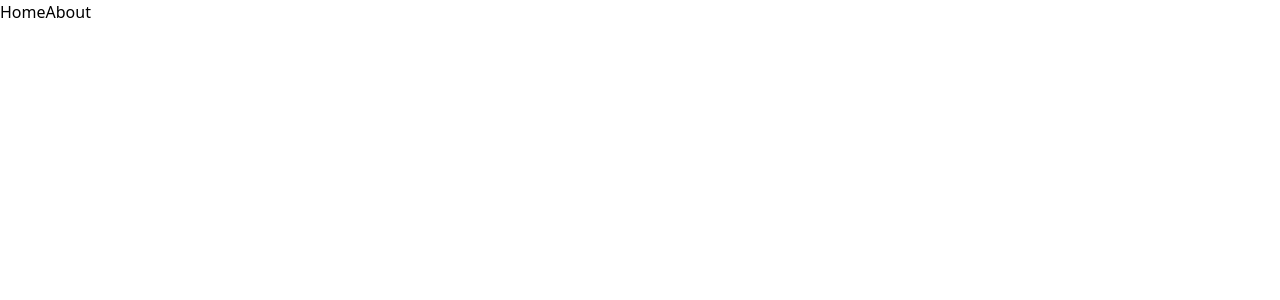
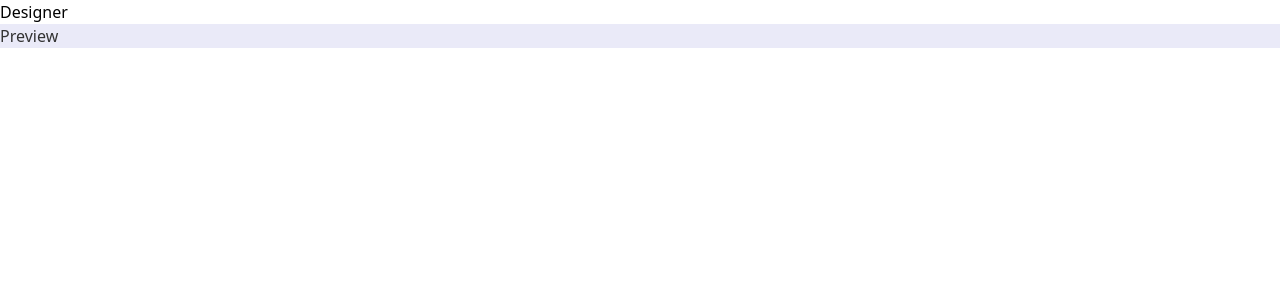
Before and after one commit to emertechie/survey-components, a Vue app: page /demo in a window 1280 px wide. Before the commit this address had no page. Shown: the top 300 px of the page. Built offline with nearby package versions, Linux system fonts and the light colour scheme; the HTML template or start-up script is replaced by a standard one.

Commit message:
Demo page skeleton

```diff
--- a/src/App.vue
+++ b/src/App.vue
@@ -1,14 +1,7 @@
-<script setup lang="ts">
-import { RouterLink, RouterView } from "vue-router";
-</script>
-
 <template>
-  <header>
-    <nav>
-      <RouterLink to="/">Home</RouterLink>
-      <RouterLink to="/about">About</RouterLink>
-    </nav>
-  </header>
-
   <RouterView />
 </template>
+
+<script setup lang="ts">
+import { RouterView } from "vue-router";
+</script>
--- /dev/null
+++ b/src/components/QuestionForm.vue
@@ -0,0 +1,3 @@
+<template>
+  <div class="rounded shadow">Question Form</div>
+</template>
--- a/src/router/index.ts
+++ b/src/router/index.ts
@@ -1,5 +1,6 @@
 import { createRouter, createWebHistory } from "vue-router";
 import HomeView from "../views/HomeView.vue";
+import DemoView from "../views/DemoView.vue";
 
 const router = createRouter({
   history: createWebHistory(import.meta.env.BASE_URL),
@@ -10,12 +11,9 @@ const router = createRouter({
       component: HomeView,
     },
     {
-      path: "/about",
-      name: "about",
-      // route level code-splitting
-      // this generates a separate chunk (About.[hash].js) for this route
-      // which is lazy-loaded when the route is visited.
-      component: () => import("../views/AboutView.vue"),
+      path: "/demo",
+      name: "demo",
+      component: DemoView,
     },
   ],
 });
--- a/src/views/AboutView.vue
+++ /dev/null
@@ -1,5 +0,0 @@
-<template>
-  <div class="about">
-    <h1>This is an about page</h1>
-  </div>
-</template>
--- /dev/null
+++ b/src/views/DemoView.vue
@@ -0,0 +1,16 @@
+<template>
+  <div class="flex">
+    <DesignerView class="h-dvh w-full sm:w-[36rem]" />
+    <PreviewView class="hidden sm:block sm:w-full" />
+  </div>
+</template>
+
+<script setup lang="ts">
+import DesignerView from "./DesignerView.vue";
+import PreviewView from "./PreviewView.vue";
+
+const tree = {};
+
+// TODO: define static tree
+// TODO: store updated in localstorage. Have reset button
+</script>
--- /dev/null
+++ b/src/views/DesignerView.vue
@@ -0,0 +1,3 @@
+<template>
+  <div class="bg-slate-50">Designer</div>
+</template>
--- a/src/views/HomeView.vue
+++ b/src/views/HomeView.vue
@@ -1,7 +1,9 @@
-<script setup lang="ts"></script>
+<template>
+  <div class="p-4">
+    <RouterLink to="/demo" class="text-blue-500 hover:underline">demo</RouterLink>
+  </div>
+</template>
 
-<template>
-  <main>
-    <h1 class="text-3xl font-bold">Hello world!</h1>
-  </main>
-</template>
+<script setup lang="ts">
+import { RouterLink } from "vue-router";
+</script>
--- /dev/null
+++ b/src/views/PreviewView.vue
@@ -0,0 +1,12 @@
+<template>
+  <div>Preview</div>
+</template>
+
+<style scoped>
+div {
+  background-color: #e5e5f7;
+  opacity: 0.8;
+  background-image: radial-gradient(#757ca0 0.5px, #e5e5f7 0.5px);
+  background-size: 10px 10px;
+}
+</style>
```
